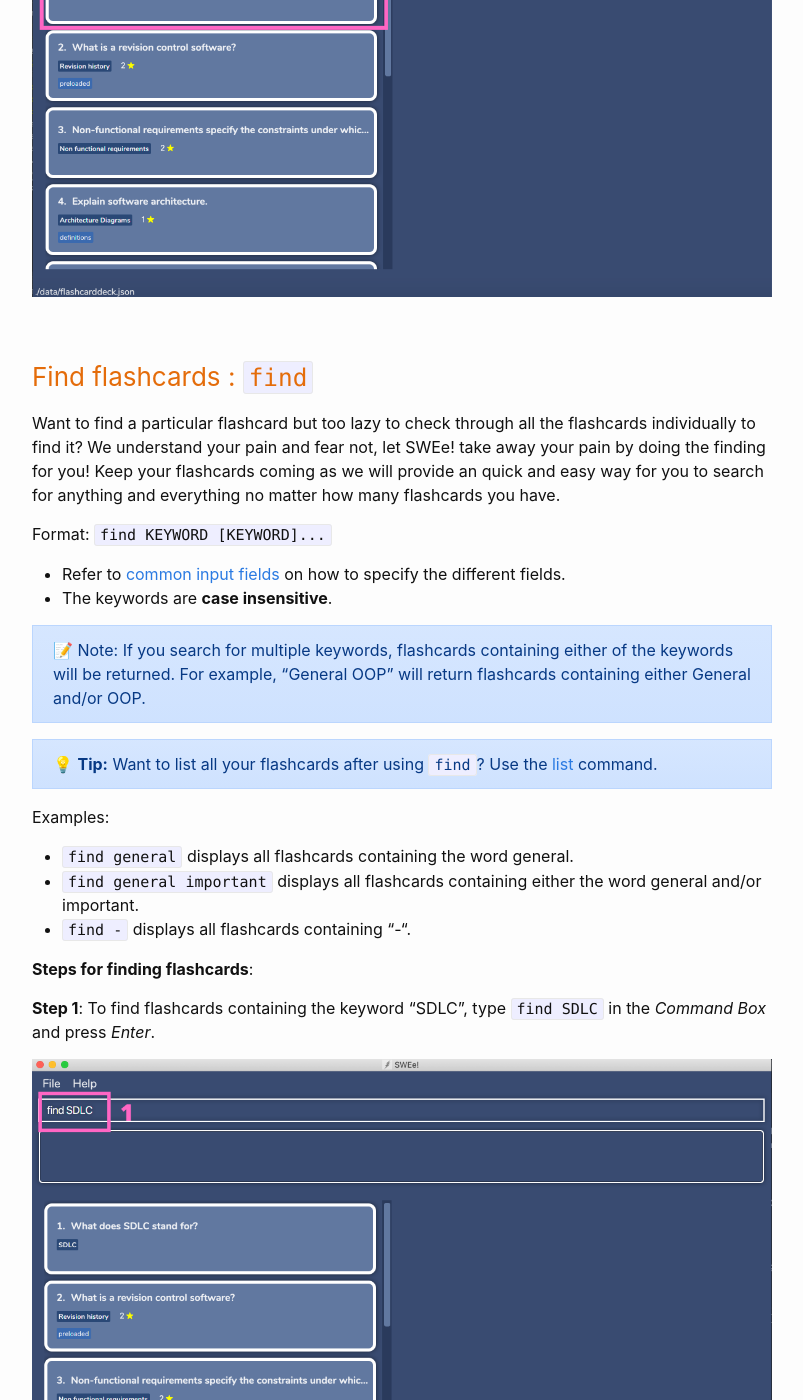
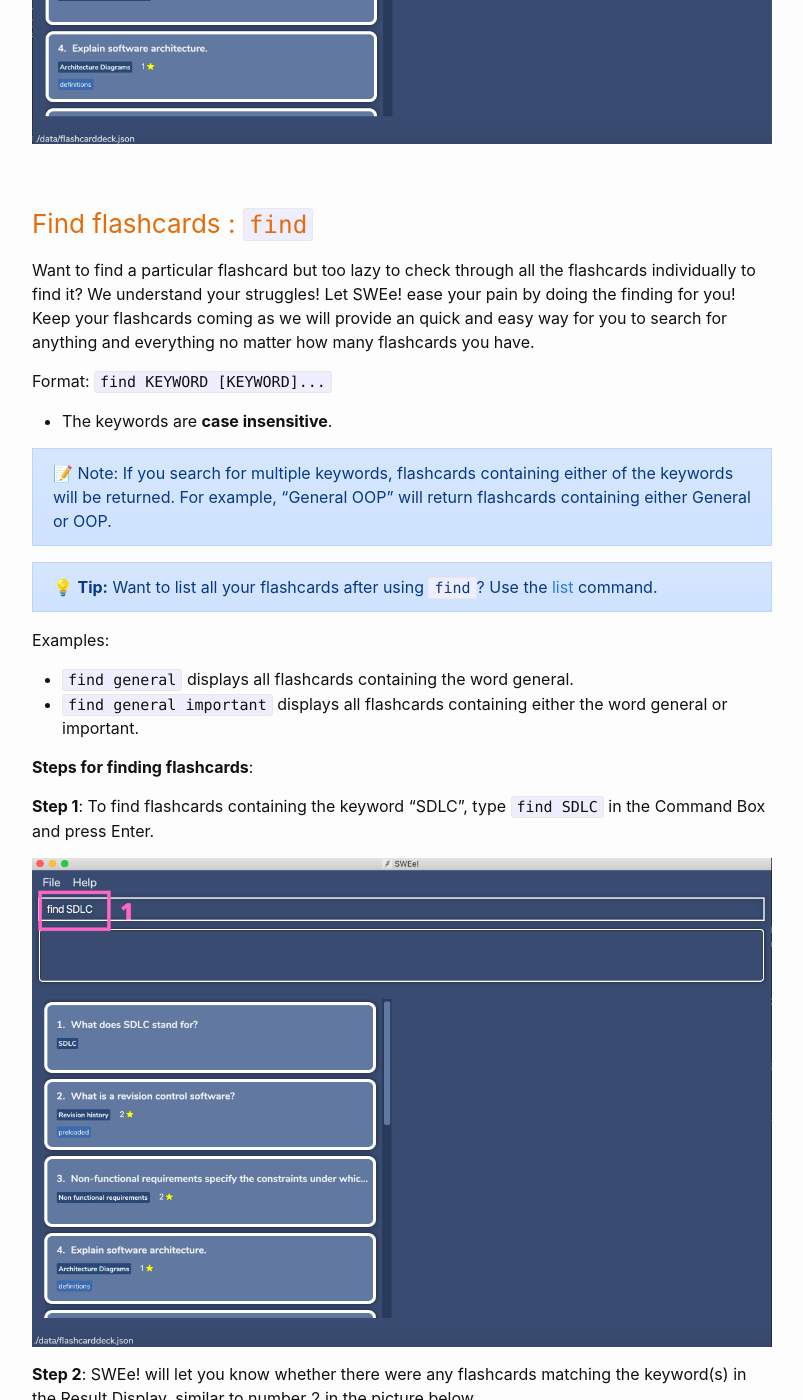
Before and after one commit to minzzelo/cs2101ug, a Jekyll site: the page built from docs/UserGuide.md, in a window 1280 px wide and 1400 px high, scrolled down 17698 px. Shown: the whole window, without its empty margins (238-1041 px from the left). Built offline with Jekyll 4.4.1, drawn with Linux system fonts in a browser that asks for light colours; emoji names are drawn with the system emoji font; some of the changed text lies outside the part shown.

Commit message:
Correct fav-find command

```diff
--- a/docs/UserGuide.md
+++ b/docs/UserGuide.md
@@ -314,19 +314,16 @@ Examples:
 
 ### Favourite a flashcard  : `fav`
 
-Have you ever felt that some flashcards seem particularly attractive or important to you and want to flag them out? We understand your need! Simply bookmark those flashcards using our `fav` command!
+Have you ever felt that some flashcards seem particularly important to you and want to flag them out? We understand your need! Simply bookmark those flashcards using our Fav command!
 
 Format: `fav INDEX`
-
-* Refer to [common input fields](#common-input-fields) to know more about `INDEX`
-* Do remember that `INDEX` must be a positive integer **greater than 0**. eg. 1, 2, 3, …
 
 Examples:
 * `fav 2` favourites the 2nd flashcard in the displayed flashcard list.
 
 <div markdown="span" class="alert alert-primary">
 
-:bulb: **Tip:** Want to see all the flashcards that are favourited? This is where our [filter](#filter-for-flashcards---filter) command comes into play! Type in `filter f/yes` to see all the flashcards that are not favourited!
+:bulb: **Tip:** Want to see all the flashcards that are favourited? This is where our [filter](#filter-for-flashcards---filter) command comes into play! Type in `filter f/yes` to see all the flashcards that are favourited!
 
 </div>
 
@@ -348,12 +345,9 @@ Examples:
 
 ### Unfavourite a flashcard  : `unfav`
 
-Oh no! Accidentally favourited the wrong flashcard? Or did you have a change in heart and decided one of the flashcards is no longer your favourite? We are here for you! Simply unfavourite the flashcard using our `unfav` command!
+Oh no! Accidentally favourited the wrong flashcard? Or did you have a change in heart and decided one of the flashcards is no longer your favourite? Simply unfavourite the flashcard using our Unfav command!
 
 Format: `unfav INDEX`
-
-* Refer to [common input fields](#common-input-fields) to know more about `INDEX`
-* Do remember that `INDEX` must be a positive integer **greater than 0**. eg. 1, 2, 3, …
 
 Examples:
 * `unfav 2` unfavourites the 2nd flashcard in the displayed flashcard list.
@@ -382,16 +376,15 @@ Examples:
 
 ### Find flashcards : `find`
 
-Want to find a particular flashcard but too lazy to check through all the flashcards individually to find it? We understand your pain and fear not, let SWEe! take away your pain by doing the finding for you! Keep your flashcards coming as we will provide an quick and easy way for you to search for anything and everything no matter how many flashcards you have.
+Want to find a particular flashcard but too lazy to check through all the flashcards individually to find it? We understand your struggles! Let SWEe! ease your pain by doing the finding for you! Keep your flashcards coming as we will provide an quick and easy way for you to search for anything and everything no matter how many flashcards you have.
 
 Format: `find KEYWORD [KEYWORD]...`
 
-* Refer to [common input fields](#common-input-fields) on how to specify the different fields.
 * The keywords are **case insensitive**.
 
 <div markdown="span" class="alert alert-primary">
 
-:memo: Note: If you search for multiple keywords, flashcards containing either of the keywords will be returned. For example, "General OOP" will return flashcards containing either General and/or OOP.
+:memo: Note: If you search for multiple keywords, flashcards containing either of the keywords will be returned. For example, "General OOP" will return flashcards containing either General or OOP.
 
 </div>
 
@@ -403,22 +396,21 @@ Format: `find KEYWORD [KEYWORD]...`
 
 Examples:
 * `find general` displays all flashcards containing the word general.
-* `find general important` displays all flashcards containing either the word general and/or important.
-* `find -` displays all flashcards containing "-".
+* `find general important` displays all flashcards containing either the word general or important.
 
 <div style="page-break-after: always;"></div>
 
 **Steps for finding flashcards**:
 
-**Step 1**: To find flashcards containing the keyword "SDLC", type `find SDLC` in the *Command Box* and press *Enter*.
+**Step 1**: To find flashcards containing the keyword "SDLC", type `find SDLC` in the Command Box and press Enter.
 
 ![Find Step 1](images/ug/ug_find_step1.png)
 
 <div style="page-break-after: always;"></div>
 
-**Step 2**: SWEe! will let you know whether there were any flashcards matching the keyword(s) in the *Result Display*, similar to number 2 in the picture below.
+**Step 2**: SWEe! will let you know whether there were any flashcards matching the keyword(s) in the Result Display, similar to number 2 in the picture below.
 
-**Step 3**: You can see the matching flashcards in the list view, similar to number 3 in the picture below.
+**Step 3**: You can see the matching flashcards in the flashcard list, similar to number 3 in the picture below.
 
 ![Find Step 2 & 3](images/ug/ug_find_step23.png)
 
```
Also changed, not shown: other parts of docs/UserGuide.md (+5 -5 lines).
